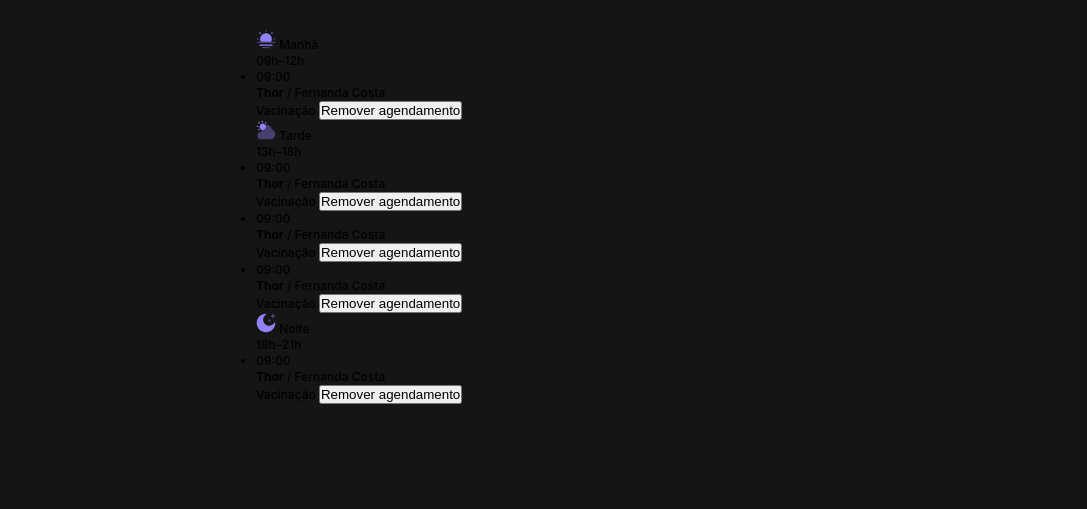
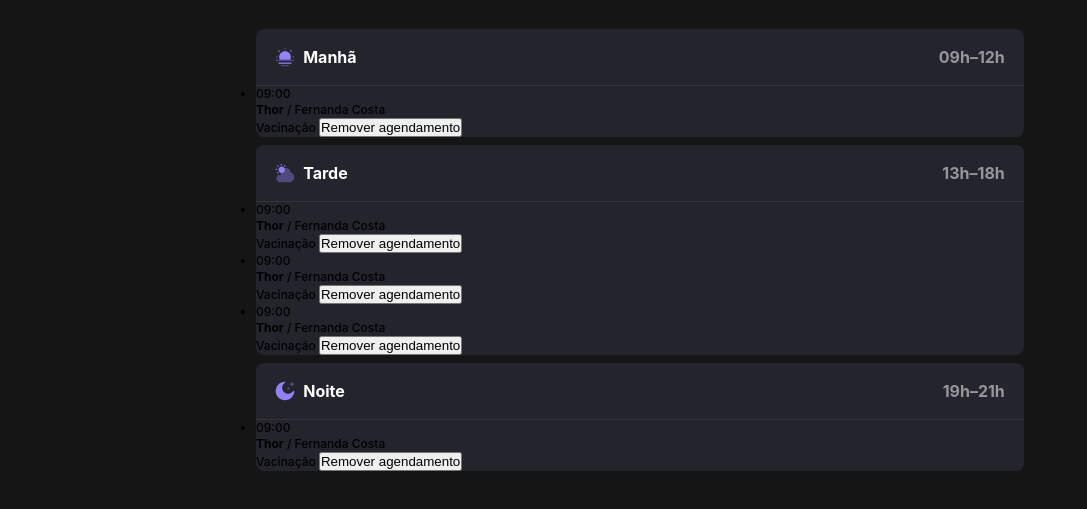
Before and after one commit to LuizGuimaraesz/Agendamento-petshop, a plain HTML site: page index.html in a window 1280 px wide. Shown: the part 143-652 px from the top of the page, without its empty margins (0-1087 px from the left). Drawn offline with Linux system fonts and the light colour scheme.

Commit message:
Styling the headers of the shifts

```diff
--- a/src/styles/schedules.css
+++ b/src/styles/schedules.css
@@ -46,3 +46,37 @@ h1 {
   width: 1.1rem;
   height: 1.1rem;
 }
+
+.periods {
+  display: flex;
+  flex-direction: column;
+  gap: 0.5rem;
+}
+.period {
+  background-color: var(--background-tertiary);
+  border-radius: 0.5rem;
+}
+
+.period-title {
+  font: var(--label-large);
+  color: var(--content-primary);
+}
+
+.period-time {
+  font: var(--label-large);
+  color: var(--content-secondary);
+}
+
+.period-header {
+  display: flex;
+  justify-content: space-between;
+  align-items: center;
+  padding: 1rem 1.2rem;
+  border-bottom: 1px solid var(--border-divisor);
+}
+
+.period-header div {
+  display: flex;
+  align-items: center;
+  gap: 0.5rem;
+}
```
